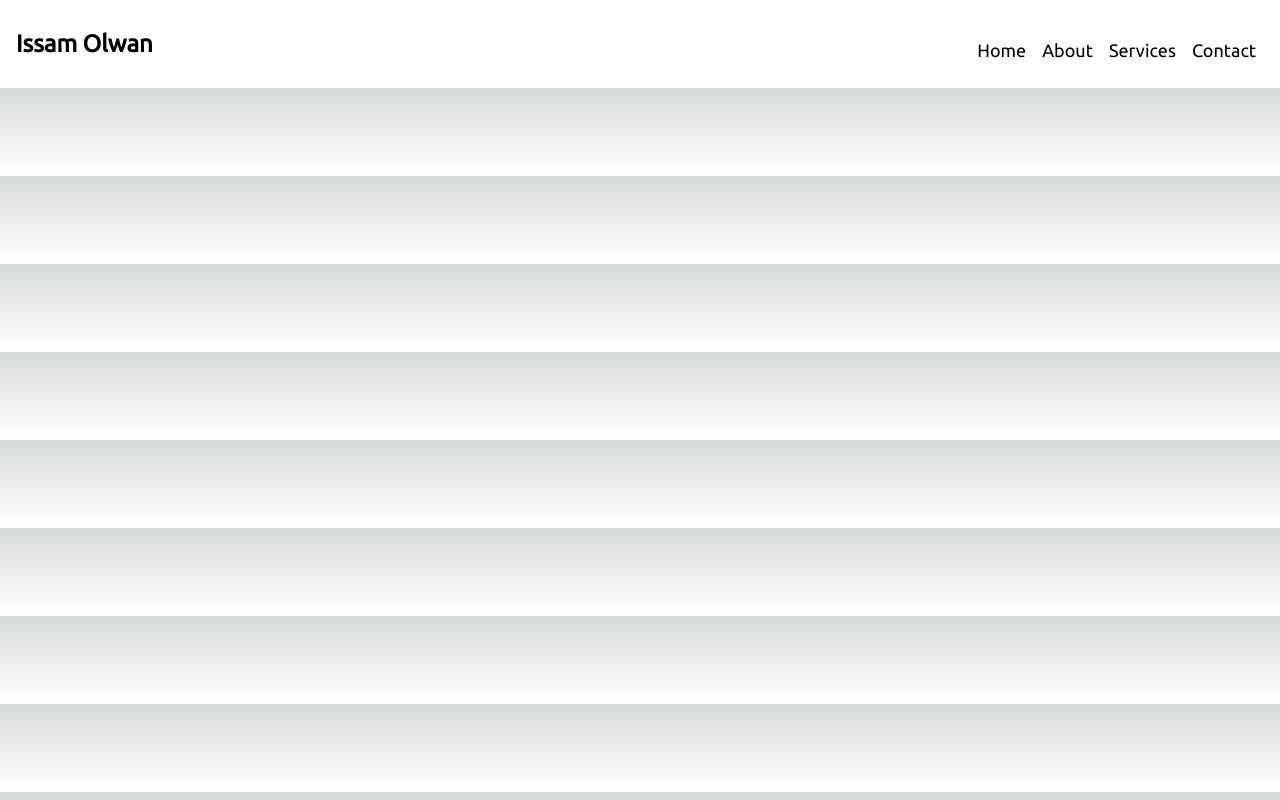
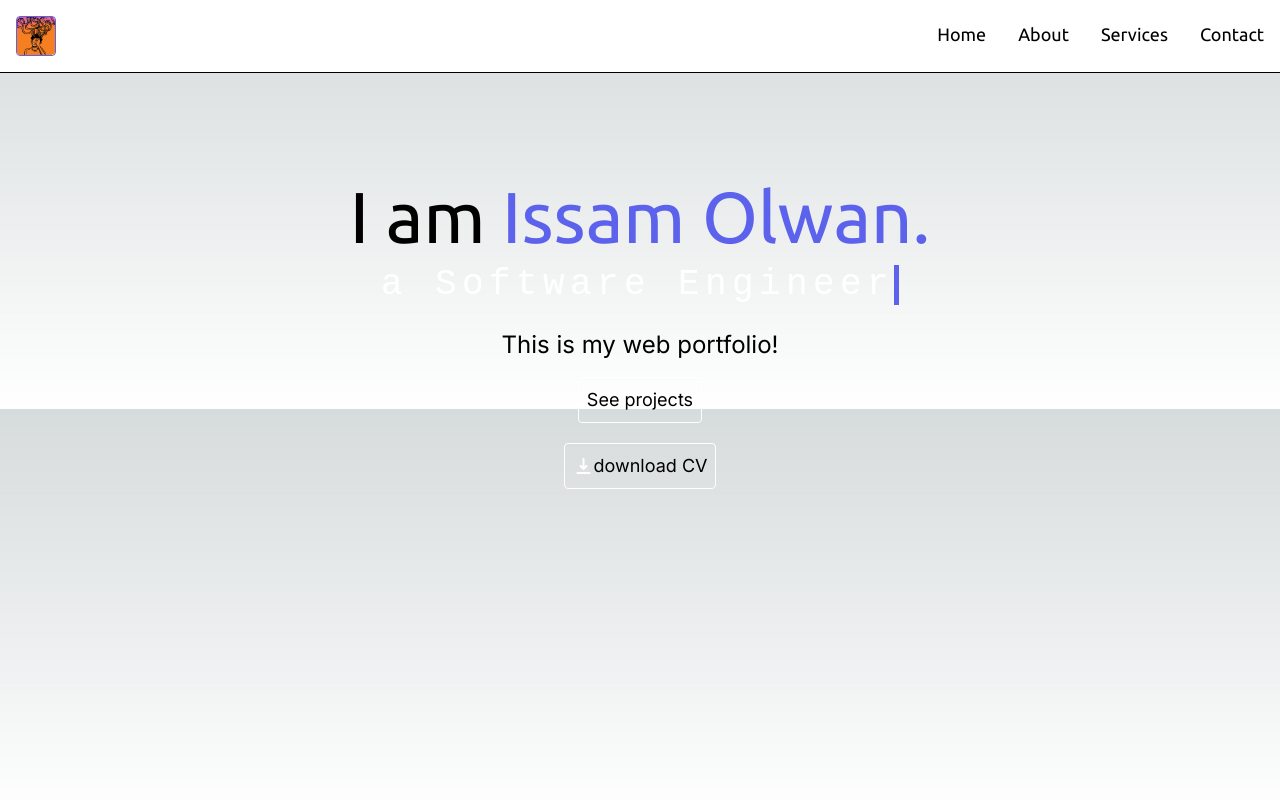
Before and after one commit to SuitlessStan/issam_olwan_portfolio, a Next.js app: page / in a window 1280 px wide. Built offline with nearby package versions, Linux system fonts and the light colour scheme.

Commit message:
update homepage

```diff
--- a/app/globals.css
+++ b/app/globals.css
@@ -5,6 +5,53 @@
 @font-face {
   font-family: "Ubuntu";
   src: url("../public/fonts/Ubuntu-Regular.ttf") format("truetype");
+}
+
+/* Homepage */
+
+.intro-text {
+  width: fit-content;
+  width: auto;
+}
+
+/* Typewriter effect */
+
+.typewriter {
+  width: fit-content;
+  margin: auto;
+}
+
+.typewriter h2 {
+  color: #fff;
+  font-family: monospace;
+  overflow: hidden;
+  border-right: 0.15em solid #5C62EC; /* The typwriter cursor */
+  white-space: nowrap; /* Keeps the content on a single line */
+  margin: 0 auto;
+  letter-spacing: 0.15em;
+  animation: typing 3.5s steps(30, end), blink-caret 0.5s step-end infinite;
+  display: block;
+}
+
+/* The typing effect */
+@keyframes typing {
+  from {
+    width: 0;
+  }
+  to {
+    width: 100%;
+  }
+}
+
+/* The typewriter cursor effect */
+@keyframes blink-caret {
+  from,
+  to {
+    border-color: transparent;
+  }
+  50% {
+    border-color: #5C62EC;
+  }
 }
 
 :root {
--- /dev/null
+++ b/app/intro.tsx
@@ -0,0 +1,29 @@
+export default function Intro() {
+    return (
+        <div className="container text-center flex flex-col justify-center items-center relative top-20">
+            <div className="intro-text my-4">
+                <h1 className="text-6xl md:text-7xl my-3 font-Ubuntu block">
+                    I am <span className="text-primio">Issam Olwan.</span>
+                </h1>
+                <div className="typewriter">
+                    <h2 className="text-4xl">
+                        a Software Engineer
+                    </h2>
+                </div>
+                <br />
+                <span className="my-3 text-2xl">This is my web portfolio!</span>
+            </div>
+            <div className="buttons flex flex-col gap-5 justify-center items-center">
+                <button className="btn text-lg bg:black border border-white py-2 px-2 rounded hover:bg-primio hover:border-primio">
+                    See projects
+                </button>
+                <button className="btn text-lg flex border border-white rounded py-2 px-2 justify-center items-center hover:bg-primio hover:border-primio">
+                    <svg width="21" height="20" viewBox="0 0 21 20" fill="none" xmlns="http://www.w3.org/2000/svg">
+                        <path fillRule="evenodd" clipRule="evenodd" d="M3.5 17C3.5 16.4477 3.94772 16 4.5 16H16.5C17.0523 16 17.5 16.4477 17.5 17C17.5 17.5523 17.0523 18 16.5 18H4.5C3.94772 18 3.5 17.5523 3.5 17ZM6.79289 9.29289C7.18342 8.90237 7.81658 8.90237 8.20711 9.29289L9.5 10.5858L9.5 3C9.5 2.44772 9.94771 2 10.5 2C11.0523 2 11.5 2.44771 11.5 3L11.5 10.5858L12.7929 9.29289C13.1834 8.90237 13.8166 8.90237 14.2071 9.29289C14.5976 9.68342 14.5976 10.3166 14.2071 10.7071L11.2071 13.7071C11.0196 13.8946 10.7652 14 10.5 14C10.2348 14 9.98043 13.8946 9.79289 13.7071L6.79289 10.7071C6.40237 10.3166 6.40237 9.68342 6.79289 9.29289Z" fill="white" />
+                    </svg>
+                    download CV
+                </button>
+            </div>
+        </div>
+    )
+}
--- a/app/navbar.tsx
+++ b/app/navbar.tsx
@@ -1,4 +1,5 @@
 import { useState } from "react"
+import Image from "next/image"
 
 export default function Navbar() {
     const [open, setOpen] = useState(false)
@@ -6,9 +7,9 @@ export default function Navbar() {
         <nav className="bg-white border-gray-200 dark:bg-gray-900">
             <div className="max-w-screen-xl flex flex-wrap items-center justify-between mx-auto p-4">
                 <a href="#" className="flex items-center">
-                    <span className="self-center text-2xl font-semibold font-Ubuntu whitespace-nowrap dark:text-white">Issam Olwan</span>
+                    <Image src="/images/convoluted.png" className="rounded border border-primio" alt="logo" width={40} height={0} />
                 </a>
-                <button data-collapse-toggle="navbar-default" type="button" onClick={() => setOpen(!open)} className="inline-flex items-center justify-center text-sm h-8 w-8 rounded-lg md:hidden" aria-controls="navbar-default" aria-expanded="false">
+                <button data-collapse-toggle="navbar-default" type="button" onClick={() => setOpen(!open)} className="inline-flex items-center justify-center text-sm h-8 w-8 rounded-lg md:hidden" aria-controls="navbar-default" aria-expanded={open ? "true" : "false"}>
                     <span className="sr-only">Open main menu</span>
                     {!open ? <svg width="24" height="24" viewBox="0 0 24 24" fill="none" xmlns="http://www.w3.org/2000/svg">
                         <path d="M4 6H20M4 12H20M13 18H20" stroke="white" strokeWidth="2" strokeLinecap="round" strokeLinejoin="round" />
@@ -17,23 +18,24 @@ export default function Navbar() {
                     </svg>
                     }
                 </button>
-                <div className={`${!open ? "hidden" : " "} w-full md:block md:w-auto mb-2`} id="navbar-default">
-                    <ul className="font-medium flex flex-col md:flex-row mt-5">
+                <div className={`${open ? "block" : "hidden"} w-full md:block md:w-auto`} id="navbar-default">
+                    <ul className="font-medium flex flex-col md:flex-row mt-5 border border-gray-100 rounded-lg bg-gray-50 md:space-x-8 md:mt-0 md:border-0 md:bg-white dark:bg-gray-800 md:dark:bg-gray-900 dark:border-gray-700">
                         <li>
-                            <a href="#" className="block font-Ubuntu text-sm md:text-lg my-2 md:mx-2 md:my-0" aria-current="page">Home</a>
+                            <a href="#" className="block py-2 pl-3 pr-4 md:p-0 rounded font-Ubuntu text-sm md:text-lg border-b-4 border-transparent hover:border-primio transition-colors" aria-current="page">Home</a>
                         </li>
                         <li>
-                            <a href="#" className="block font-Ubuntu text-sm md:text-lg my-2 md:mx-2 md:my-0">About</a>
+                            <a href="#" className="block py-2 pl-3 pr-4 md:p-0 rounded font-Ubuntu text-sm md:text-lg border-b-4 border-transparent hover:border-primio transition-colors">About</a>
                         </li>
                         <li>
-                            <a href="#" className="block font-Ubuntu text-sm md:text-lg my-2 md:mx-2 md:my-0">Services</a>
+                            <a href="#" className="block py-2 pl-3 pr-4 md:p-0 rounded font-Ubuntu text-sm md:text-lg border-b-4 border-transparent hover:border-primio transition-colors">Services</a>
                         </li>
                         <li>
-                            <a href="#" className="block font-Ubuntu text-sm md:text-lg my-2 md:mx-2 md:my-0">Contact</a>
+                            <a href="#" className="block py-2 pl-3 pr-4 md:p-0 rounded font-Ubuntu text-sm md:text-lg border-b-4 border-transparent hover:border-primio transition-colors">Contact</a>
                         </li>
                     </ul>
                 </div>
             </div>
+            <hr className="border-black" />
         </nav>
     )
 }
--- a/app/page.tsx
+++ b/app/page.tsx
@@ -1,11 +1,15 @@
 "use client"
 import Image from 'next/image'
 import Navbar from './navbar'
+import Intro from './intro'
 
 export default function Home() {
   return (
     <div className="">
-      <Navbar />
+      <header>
+        <Navbar />
+      </header>
+      <Intro />
     </div>
   )
 }
--- a/tailwind.config.js
+++ b/tailwind.config.js
@@ -11,6 +11,9 @@ module.exports = {
         "gradient-radial": "radial-gradient(var(--tw-gradient-stops))",
         "gradient-conic": "conic-gradient(from 180deg at 50% 50%, var(--tw-gradient-stops))",
       },
+      colors: {
+        primio: "#5C62EC",
+      },
       fontFamily: {
         Ubuntu: ["Ubuntu"],
       },
```
Also changed, not shown: public/images/convoluted.png (added).
